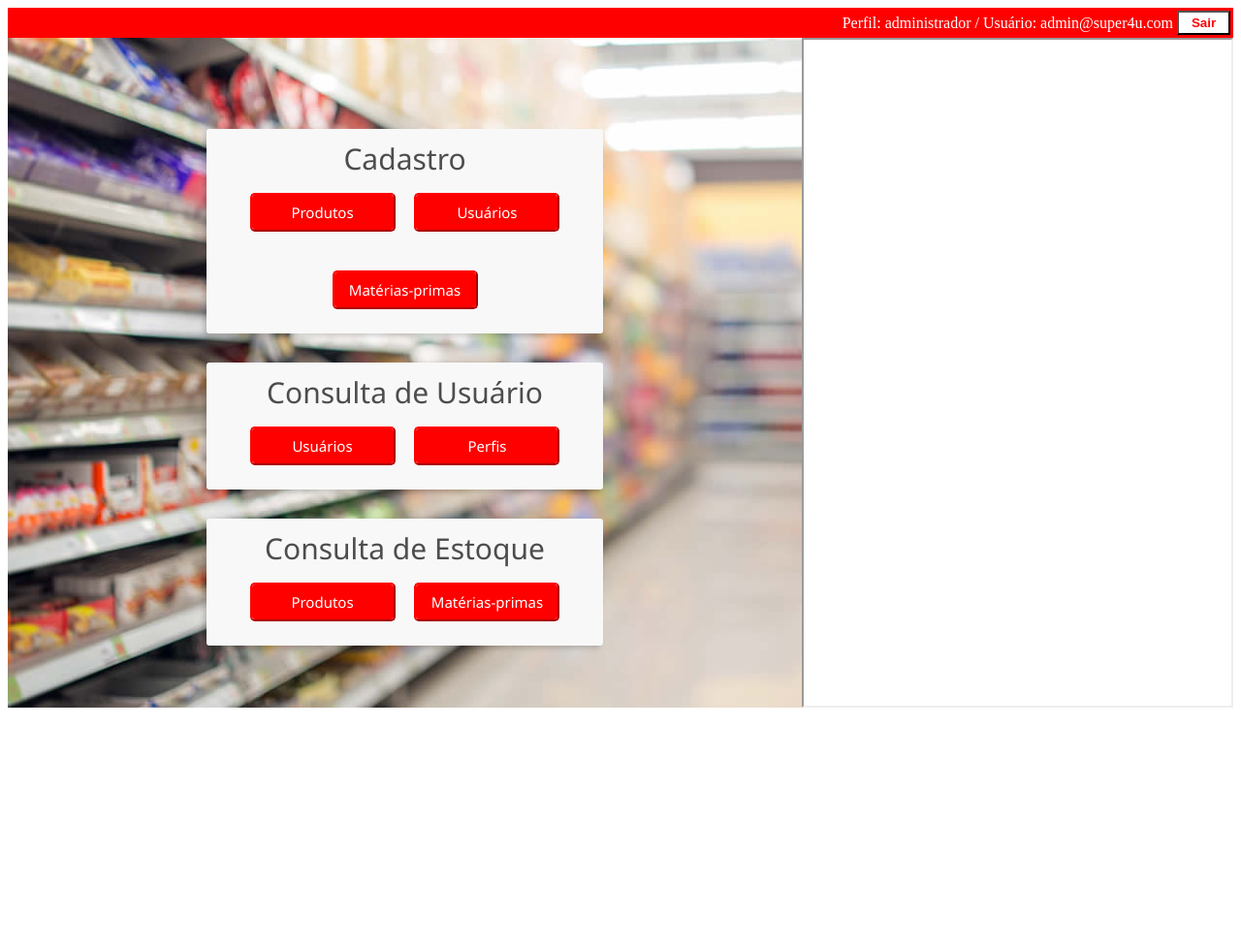
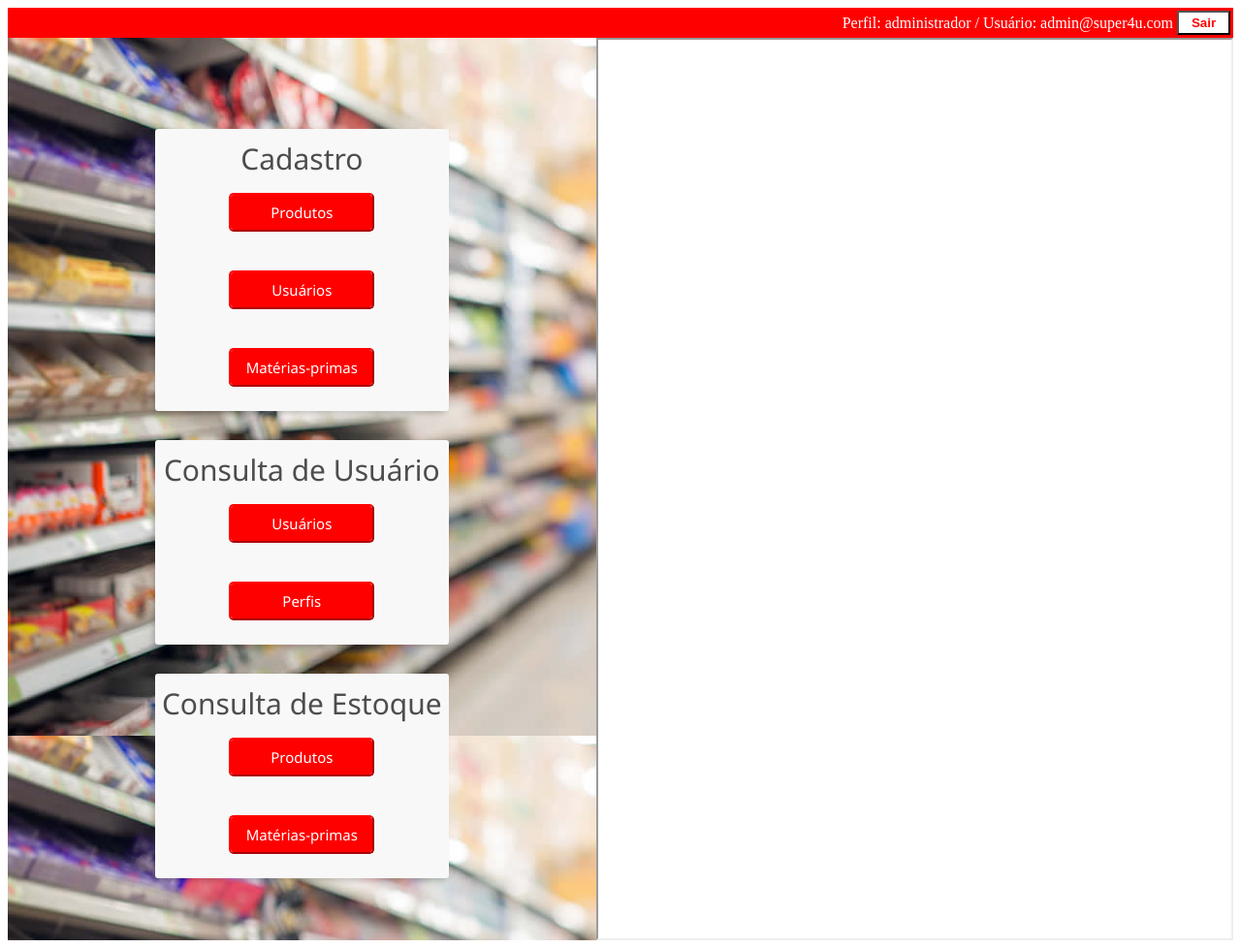
Before and after one commit to rafael-batista/super4u, a PHP site: page /engprod.php in a window 1280 px wide. Shown: the whole page at 97% size. Before the commit the page ends 730 px from the top, so only its background shows below. Run offline with PHP 8.4, Linux system fonts and the light colour scheme; a user stored in the database is signed in.

Commit message:
Alteração da div direita para 70% da largura

```diff
--- a/css/style.css
+++ b/css/style.css
@@ -70,7 +70,7 @@ div.divDireita {
 }
 
 .frameDireita{
-	width: 35%;
+	width: 70%;
 	height: auto;
 	background-color: #FFFFFF;
 
```
